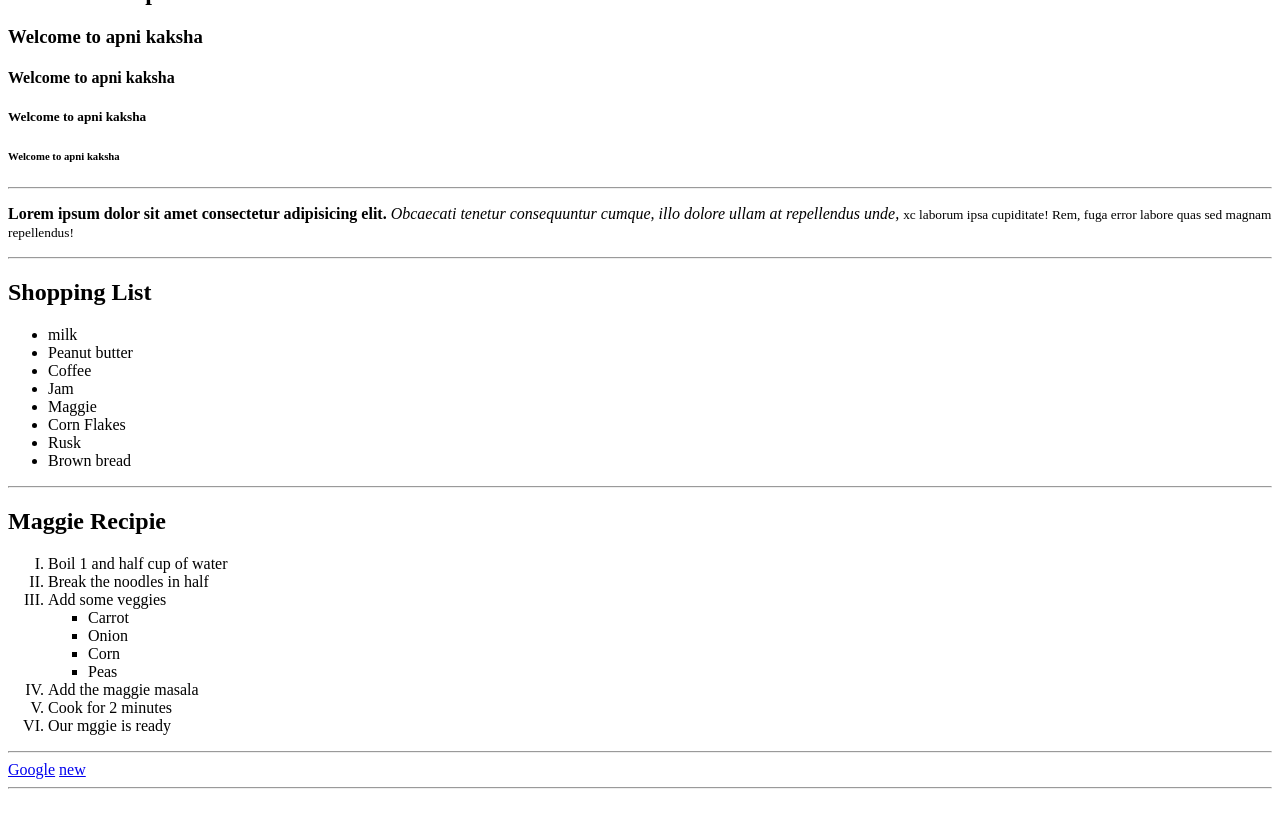
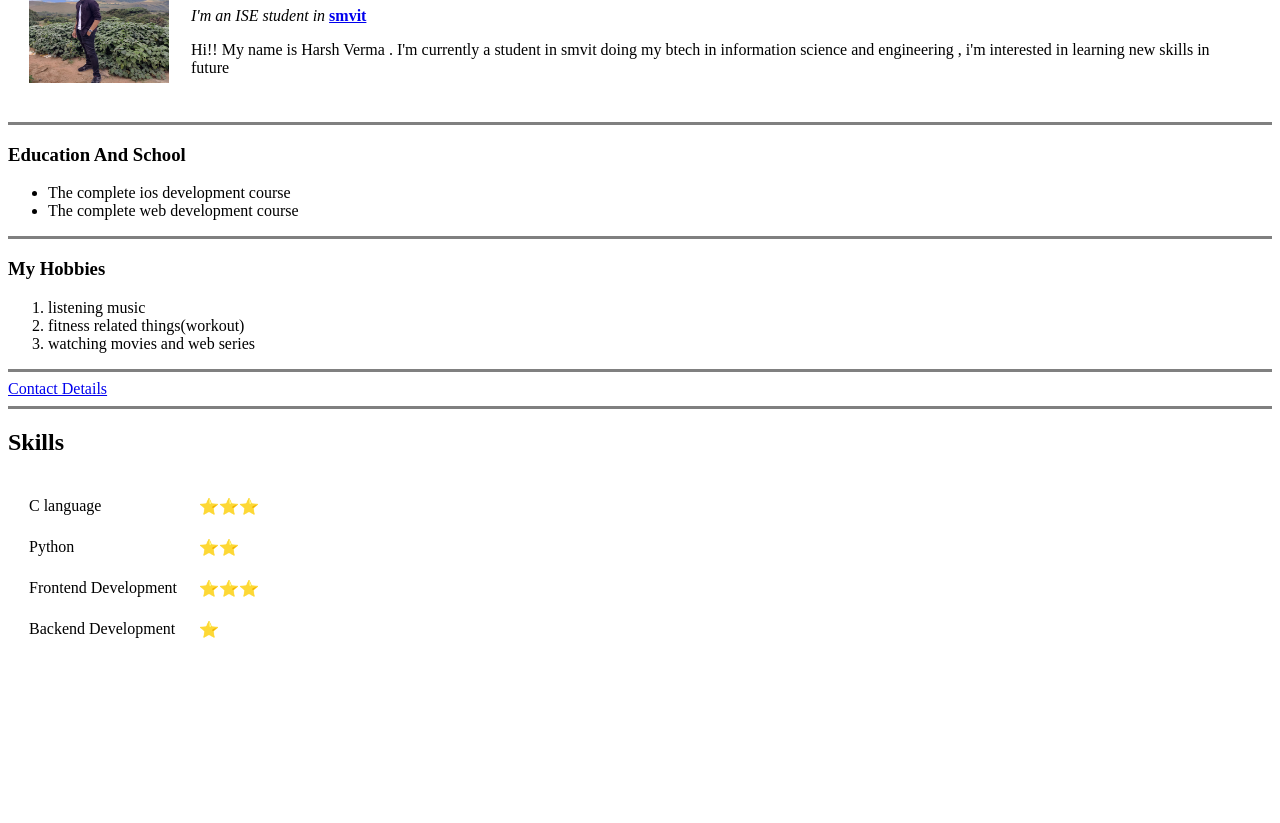
Before and after one commit to harshverma1722/cv, a plain HTML site: page index.html in a window 1280 px wide. Shown: the part 102-925 px from the top of the page. After the commit the page ends 800 px from the top, so only its background shows below. Drawn offline with Linux system fonts and the light colour scheme; files whose address does not match are found by name.

Commit message:
Add files via upload

```diff
--- a/index.html
+++ b/index.html
@@ -1,55 +1,58 @@
 <!DOCTYPE html>
-<html lang="en">
+<html lang="en" dir="ltr">
+
 <head>
-    <meta charset="UTF-8">
-    <meta http-equiv="X-UA-Compatible" content="IE=edge">
-    <meta name="viewport" content="width=device-width, initial-scale=1.0">
-    <title>Apni Kaksha</title>
+  <meta charset="utf-8">
+  <title>Harsh personel site</title>
 </head>
+
 <body>
-    <h1>Welcome to apni kaksha &lt;&Backslash;h1&gt;</h1>
-    <h2>Welcome to apni kaksha</h2>
-    <h3>Welcome to apni kaksha</h3>
-    <h4>Welcome to apni kaksha</h4>
-    <h5>Welcome to apni kaksha</h5>
-    <h6>Welcome to apni kaksha</h6>
-    <hr>
-    <p> <b>Lorem ipsum dolor sit amet consectetur adipisicing elit.</b> <i>Obcaecati tenetur consequuntur cumque, illo dolore ullam at repellendus unde,</i> <small> xc laborum ipsa cupiditate! Rem, fuga error labore quas sed magnam repellendus!</small></p>
-    <hr>
-    <h2>Shopping List</h2>
-    <ul>
-        <li> milk </li>
-        <li> Peanut butter </li>
-        <li> Coffee </li>
-        <li> Jam </li>
-        <li> Maggie </li>
-        <li> Corn Flakes </li>
-        <li> Rusk </li>
-        <li> Brown bread </li>
-    </ul>
-        <hr>
-    <h2> Maggie Recipie </h2>
-    <ol type = "I">
-        <li> Boil 1 and half cup of water</li>
-        <li> Break the noodles in half </li>
-        <li> Add some veggies </li>
-        <ul type = "square">
-            <li> Carrot </li>
-            <li> Onion </li>
-            <li> Corn</li>
-            <li> Peas </li>
-        </ul>
-        <li> Add the maggie masala </li>
-        <li> Cook for 2 minutes </li>
-        <li> Our mggie is ready </li>
+  <table cellspacing=20>
+    <td> <img height="150" width="140" src="C:\Users\Dell\Desktop\udemy web dev\HTML-personel site\IMG-20211209-WA0006.jpg" alt=""></td>
+    <td>  <h1>HARSH VERMA</h1>
+      <p>
+        <em>I'm an ISE student in </em><strong><a href="https://in.search.yahoo.com/search?fr=mcafee&type=E210IN826G0&p=smvit+bangalore">smvit</a></strong>
+      </p>
+      <p>
+        Hi!! My name is Harsh Verma . I'm currently a student in smvit doing my btech in information science and engineering , i'm interested in learning new skills in future
+      </p></td>
+  </table>
+  <hr size="3" noshade>
+  <h3> Education And School</h3>
+  <ul>
+    <li>The complete ios development course</li>
+    <li>The complete web development course</li>
 
+  </ul>
+  <hr size=3 noshade>
+  <h3>My Hobbies</h3>
+  <ol>
+    <li>listening music</li>
+    <li>fitness related things(workout)</li>
+    <li>watching movies and web series</li>
+  </ol>
+  <hr size=3 noshade>
+  <a href="contact me.html">Contact Details</a>
+  <hr size=3 noshade>
+  <h2>Skills</h2>
+  <table cellspacing=20>
+    <tr>
+      <td>C language</td>
+      <td>⭐⭐⭐</td>
+    </tr>
+    <tr>
+      <td>Python</td>
+      <td>⭐⭐</td>
+    </tr>
+    <tr>
+      <td>Frontend Development</td>
+      <td>⭐⭐⭐</td>
+    </tr>
+    <tr>
+      <td>Backend Development</td>
+      <td>⭐</td>
+    </tr>
+  </table>
+</body>
 
-    </ol>
-    <hr>
-    <a href ="https://www.google.com" target ="_blank">Google</a>
-    <a href ="page2.html">new</a>
-    <hr>
-    <img src="image/Sample-Image-file-Download.jpg" alt="" width="350">
-
-</body>
 </html>
```
